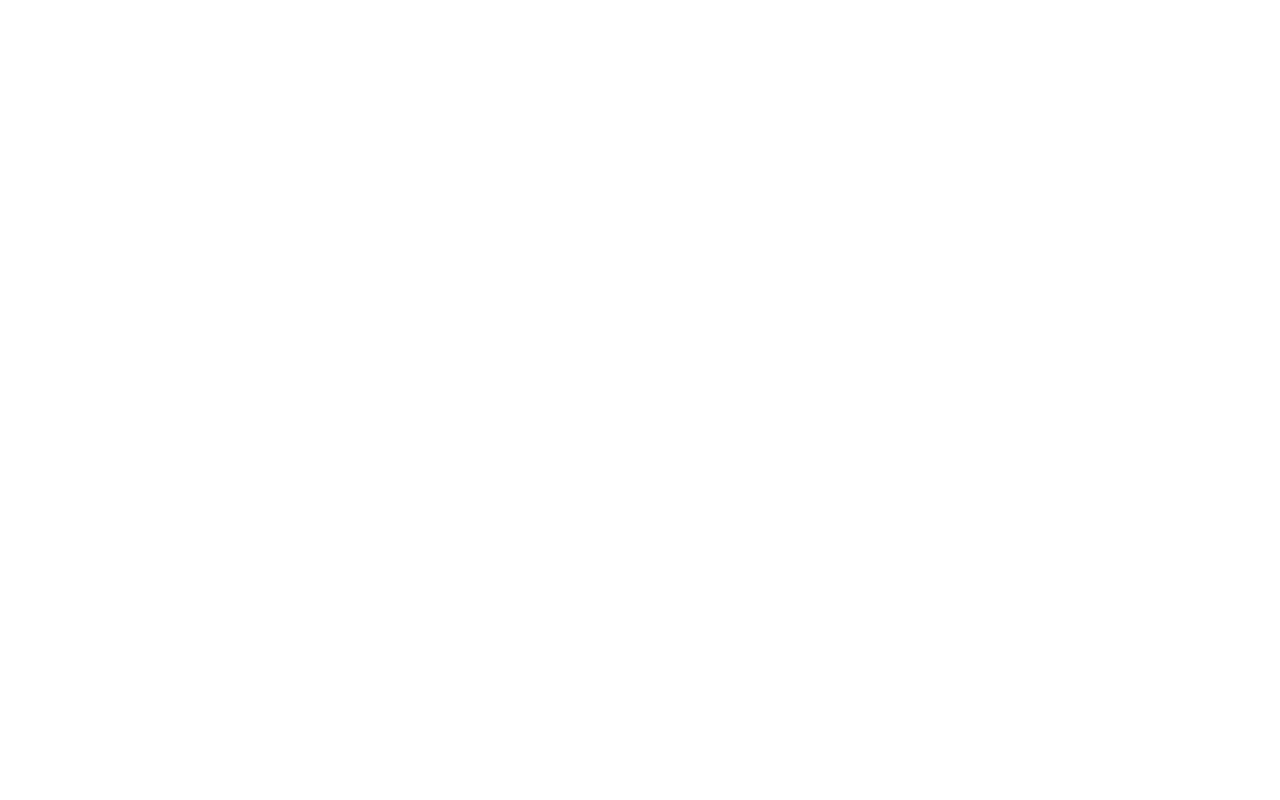
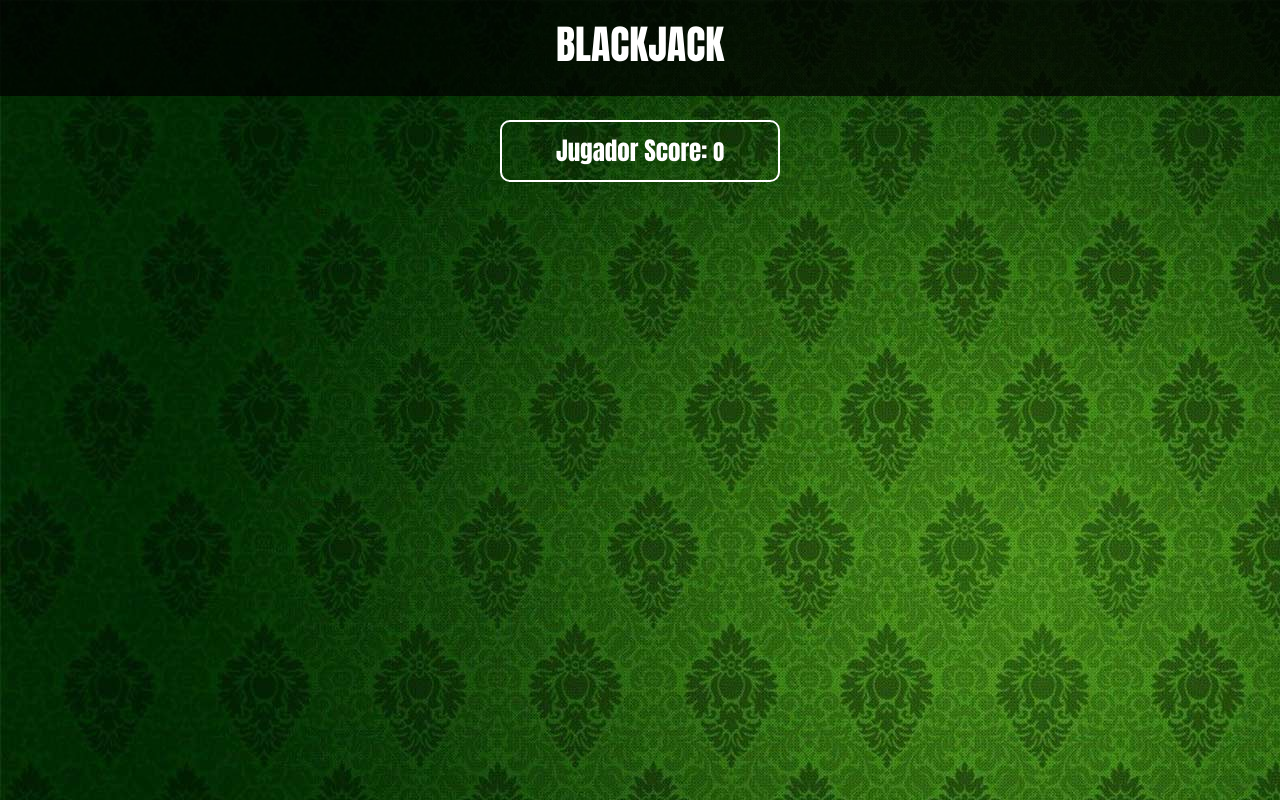
Before and after one commit to Doctorstrangedev/JavaScriptGame1, a plain HTML site: page index.html in a window 1280 px wide. Drawn offline with nearby package versions, Linux system fonts and the light colour scheme; some packages are replaced by stand-ins of ours; a script that the page names is missing.

Commit message:
css title y score

```diff
--- a/asset/css/styles.css
+++ b/asset/css/styles.css
@@ -0,0 +1,22 @@
+body {
+    background-image: url(/asset/img/mesa/mesa1.jpg);
+    color: white;
+    font-family: 'Anton', sans-serif;
+}
+
+.title {
+    background-color: rgba(0, 0, 0, 0.733);
+    color: white;
+    text-align: center;
+    padding: 20px;
+    font-size: 28px;
+}
+
+.score {
+    border: 2px solid white;
+    border-radius: 10px;
+    font-size: 25px;
+    margin: 0 auto;
+    padding: 10px;
+    width: 280px;
+}
--- a/index.html
+++ b/index.html
@@ -9,10 +9,24 @@
     <link href="https://cdn.jsdelivr.net/npm/bootstrap@5.1.3/dist/css/bootstrap.min.css" rel="stylesheet" integrity="sha384-1BmE4kWBq78iYhFldvKuhfTAU6auU8tT94WrHftjDbrCEXSU1oBoqyl2QvZ6jIW3" crossorigin="anonymous">
     <!-- animaciones -->
     <link rel="stylesheet" href="https://cdnjs.cloudflare.com/ajax/libs/animate.css/4.1.1/animate.min.css" />
+    <!-- google fonts -->
+    <link rel="preconnect" href="https://fonts.googleapis.com">
+    <link rel="preconnect" href="https://fonts.gstatic.com" crossorigin>
+    <link href="https://fonts.googleapis.com/css2?family=Anton&display=swap" rel="stylesheet">
+    <!-- Nuestro css -->
+    <link rel="stylesheet" href="/asset/css/styles.css">
     <title>Juego de Cartas</title>
 </head>
 
 <body>
+    <header class="title">
+        <h1>BLACKJACK</h1>
+    </header>
+
+    <div class="score text-center mt-4">
+        <span>Jugador Score: <small>0</small></span>
+    </div>
+
     <!-- underscore -->
     <script src="/asset/js/underscore-umd-min.js"></script>
 
```
Also changed, not shown: asset/img/mesa/mesa.jpg (renamed from asset/img/mesa.jpg), asset/img/mesa/mesa1.jpg (renamed from asset/img/mesa1.jpg).
